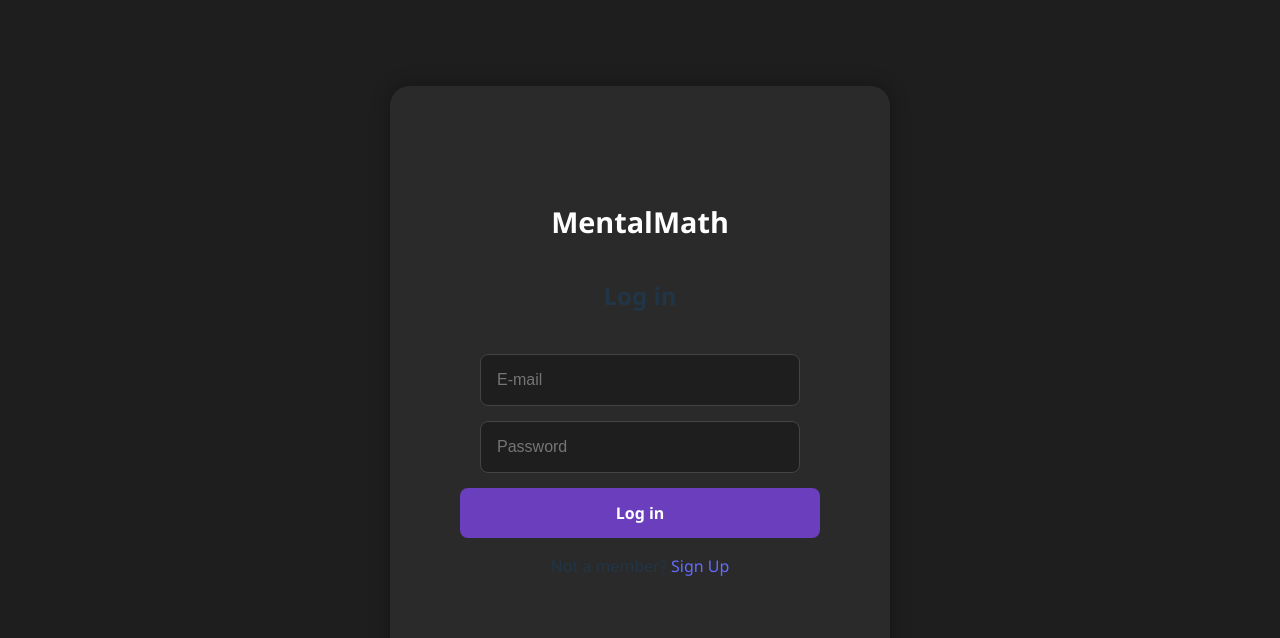
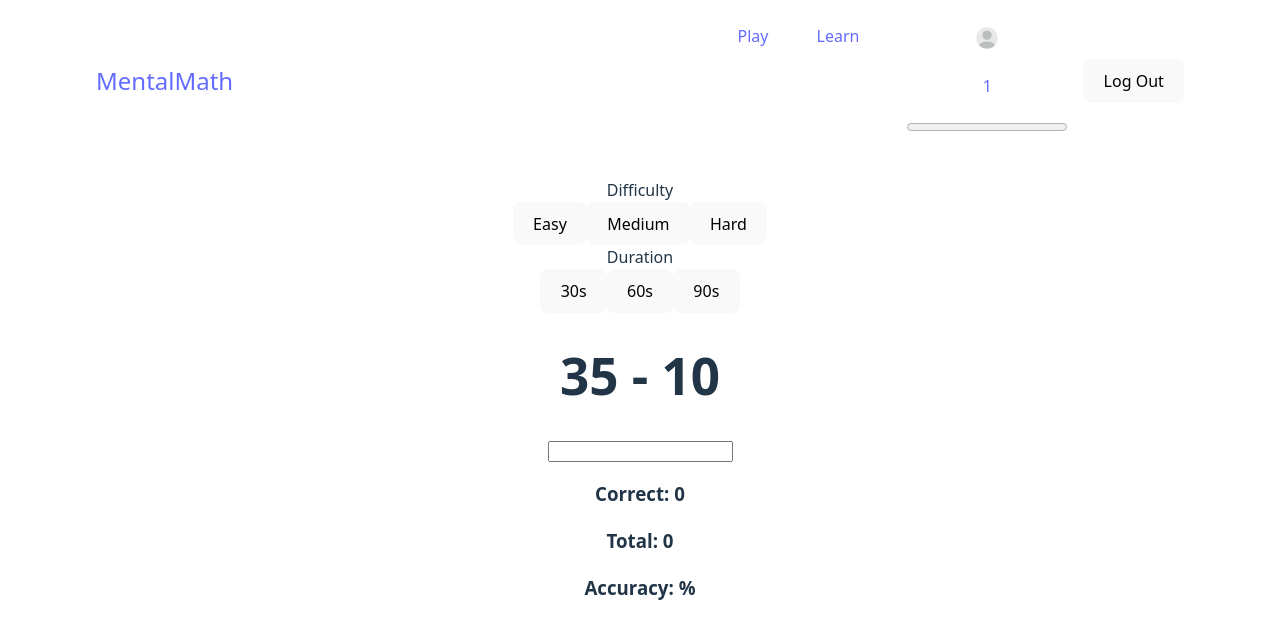
Before and after one commit to Qaliss/QuickMath-MVP, a React (Vite) app in the folder mentalmath/: page / in a window 1280 px wide. Before the commit this address led to /login. Shown: the top 638 px of the page. Built offline with nearby package versions, Linux system fonts and the light colour scheme; no server answers.

Commit message:
Make the main game not protected

```diff
--- a/mentalmath/src/App.jsx
+++ b/mentalmath/src/App.jsx
@@ -3,7 +3,7 @@ import './App.css'
 import Login from './auth/Login.jsx'
 import SignUp from './auth/SignUp.jsx'
 import Play from './pages/play.jsx'
-import Learn from './pages/Learn.jsx'
+import Learn from './pages/learn.jsx'
 import Stats from './pages/stats.jsx'
 import NavBar from './components/NavBar.jsx'
 import { AuthProvider, ProtectedRoute } from './contexts/AuthContext.jsx'
@@ -17,11 +17,7 @@ function App() {
         <Routes>
           <Route path="/login" element={<Login />} />
           <Route path="/signup" element={<SignUp />} />
-          <Route path="/" element={
-            <ProtectedRoute>
-              <Play />
-            </ProtectedRoute>
-          } />
+          <Route path="/" element={<Play />} />
           <Route path="/learn" element={
             <ProtectedRoute>
               <Learn />
--- a/mentalmath/src/components/NavBar.jsx
+++ b/mentalmath/src/components/NavBar.jsx
@@ -3,8 +3,11 @@ import "../css/NavBar.css"
 import { signOut } from "firebase/auth";
 import { auth } from "../firebase";
 import profilePic from '../assets/vector-flat-illustration-grayscale-avatar-600nw-2281862025.webp';
+import { useXP } from "../contexts/XPContext";
 
 function NavBar() {
+
+    const { xp, level, xpProgress, xpForNextLevel, currentLevelXP } = useXP();
 
     const handleSignOut = async () => {
         try {
@@ -24,6 +27,8 @@ function NavBar() {
             <div className="nav-profile">
                 <Link to="/stats" className="nav-link">
                 <img className='profile-pic' src={profilePic} alt="Profile" />
+                <p>{level}</p>
+                <progress value={currentLevelXP} max={xpForNextLevel}></progress>
                 </Link>
                 <button onClick={handleSignOut} className="nav-button">Log Out</button>
             </div>
--- a/mentalmath/src/pages/play.jsx
+++ b/mentalmath/src/pages/play.jsx
@@ -47,14 +47,51 @@ function Play() {
     }
 
     /* Generate Questions */
-    /*TODO: need to scale problem difficulty better. Some are too hard and some are too easy */
     function betterQuestionGenerator ({ difficulty }) {
 
-        const operators = ['+', '-', '*', '÷']
+        const operators = ['+', '-', '*']
         let operator = operators[Math.floor(Math.random() * operators.length)]
 
         switch (difficulty) {
             case 'easy':
+
+                if (operator === '+') {
+                    const num1 = getRandomInt(1, 100);
+                    const num2 = getRandomInt(1, 10);
+
+                    const answer = num1 + num2
+
+                    const question =  `${num1} + ${num2}`
+
+                    return {question, answer}
+                }
+
+                else if (operator === '-') {
+                    const num1 = getRandomInt(1, 100);
+                    const num2 = getRandomInt(1, 10);
+
+                    const answer = num1 - num2
+
+                    const question = `${num1} - ${num2}`
+
+                    return {question, answer}
+                }
+
+                else if (operator ==='*') {
+                    const num1 = getRandomInt(1, 10);
+                    const num2 = getRandomInt(1, 10);
+
+                    const answer = num1 * num2
+
+                    const question = `${num1} * ${num2}`
+
+                    return {question, answer}
+                }
+
+            case 'medium':
+
+                operators.push('÷', '^')
+                operator = operators[Math.floor(Math.random() * operators.length)]
 
                 if (operator === '+') {
                     const num1 = getRandomInt(1, 100);
@@ -78,57 +115,8 @@ function Play() {
                     return {question, answer}
                 }
 
-                else if (operator ==='*') {
-                    const num1 = getRandomInt(1, 10);
-                    const num2 = getRandomInt(1, 10);
-
-                    const answer = num1 * num2
-
-                    const question = `${num1} * ${num2}`
-
-                    return {question, answer}
-                }
-
-                else {
-                    const num1 = getRandomInt(1, 10);
-                    const answer = getRandomInt(1, 10);
-
-                    const num2 = num1 * answer
-
-                    const question = `${num2} ÷ ${num1}`
-
-                    return {question, answer}
-                }
-
-            case 'medium':
-
-                operators.push('^')
-                operator = operators[Math.floor(Math.random() * operators.length)]
-
-                if (operator === '+') {
-                    const num1 = getRandomInt(1, 1000);
-                    const num2 = getRandomInt(1, 1000);
-
-                    const answer = num1 + num2
-
-                    const question =  `${num1} + ${num2}`
-
-                    return {question, answer}
-                }
-
-                else if (operator === '-') {
-                    const num1 = getRandomInt(1, 1000);
-                    const num2 = getRandomInt(1, 1000);
-
-                    const answer = num1 - num2
-
-                    const question = `${num1} - ${num2}`
-
-                    return {question, answer}
-                }
-
                 else if (operator === '*') {
-                    const num1 = getRandomInt(1, 100);
+                    const num1 = getRandomInt(10, 100);
                     const num2 = getRandomInt(1, 10);
 
                     const answer = num1 * num2
@@ -150,7 +138,7 @@ function Play() {
                 }
 
                 else {
-                    const num1 = getRandomInt(1, 20)
+                    const num1 = getRandomInt(1, 10)
                     const num2 = getRandomInt(1, 2)
 
                     const answer = Math.pow(num1, num2)
@@ -179,12 +167,23 @@ function Play() {
                 }
 
                 else if (operator === '÷') {
-                    const num1 = getRandomInt(1, 100);
-                    const answer = getRandomInt(1, 100);
+                    const num1 = getRandomInt(1, 1000);
+                    const answer = getRandomInt(1, 10);
 
                     const num2 = num1 * answer
 
                     const question = `${num2} ÷ ${num1}`
+
+                    return {question, answer}
+                }
+
+                else {
+                    const num1 = getRandomInt(1, 20)
+                    const num2 = getRandomInt(1, 3)
+
+                    const answer = Math.pow(num1, num2)
+
+                    const question = `${num1} ^ ${num2}`
 
                     return {question, answer}
                 }
@@ -333,6 +332,8 @@ function Play() {
                                     setHasStarted(false);
                                     setScore(0);
                                     setTotal(0);
+                                    setTimeStart(Date.now());
+                                    setTimePerQuestion([]);
                                 }
 
                             }}
@@ -348,6 +349,8 @@ function Play() {
                                     setHasStarted(false);
                                     setScore(0);
                                     setTotal(0);
+                                    setTimeStart(Date.now());
+                                    setTimePerQuestion([]);
                                 }
 
                             }}
@@ -363,6 +366,8 @@ function Play() {
                                     setHasStarted(false);
                                     setScore(0);
                                     setTotal(0);
+                                    setTimeStart(Date.now());
+                                    setTimePerQuestion([]);
                                 }
 
                             }}
```
